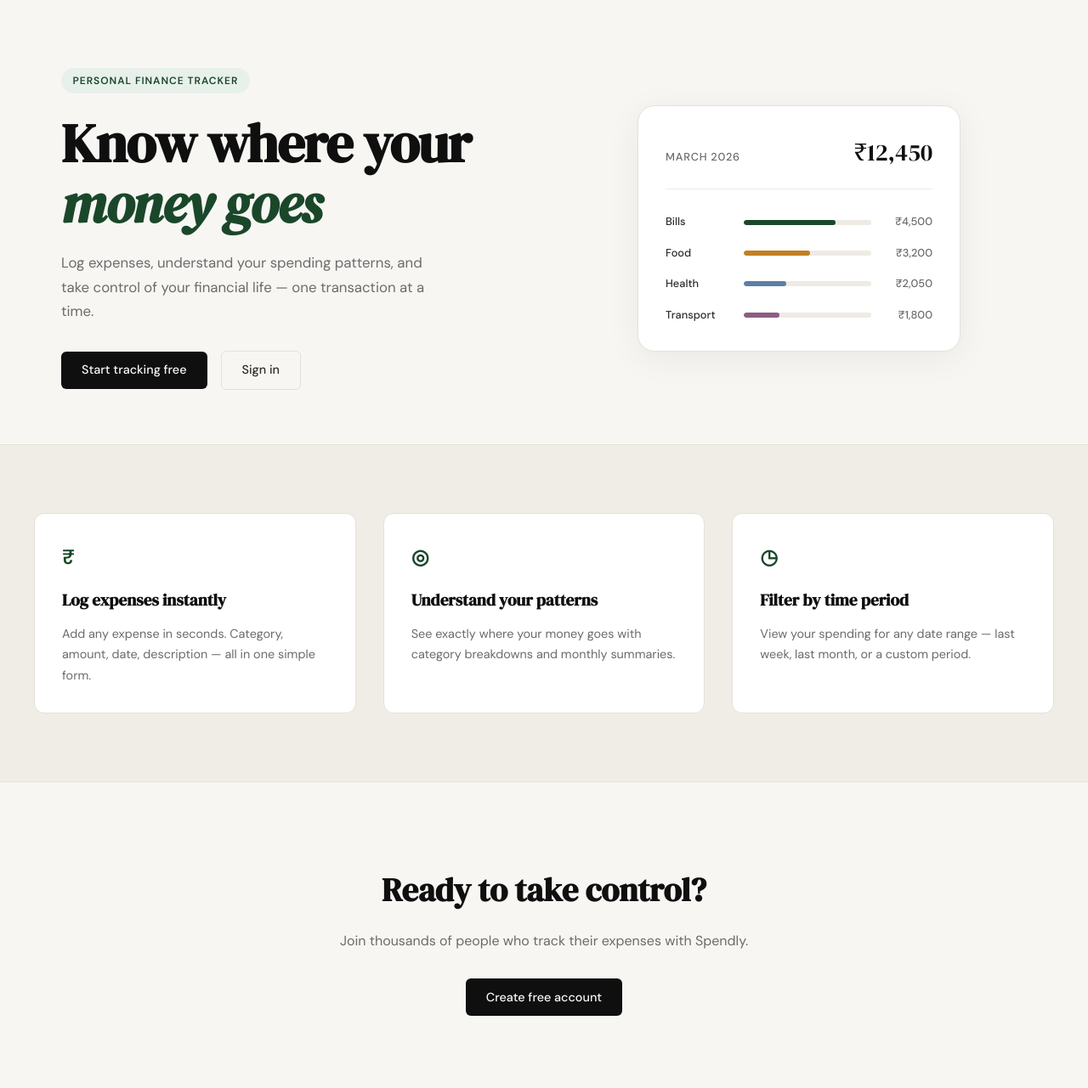
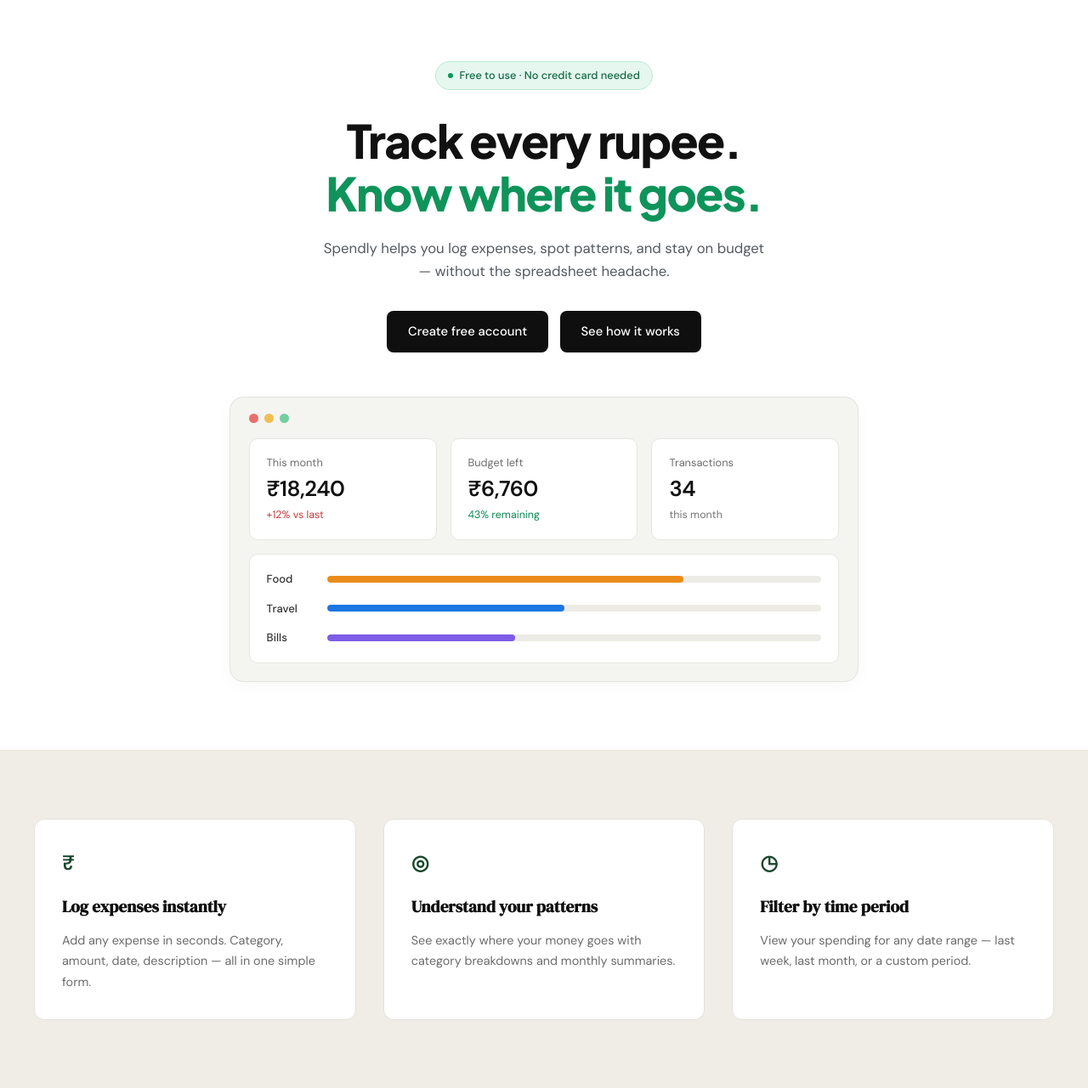
Before and after one commit to pixelvector007/spendly, a Flask app: page / in a window 1280 px wide. Shown: the part 61-1342 px from the top of the page at 85% size. Run offline with Flask 3, Linux system fonts and the light colour scheme.

Commit message:
landing: redesign hero section to match mockup

```diff
--- /dev/null
+++ b/static/css/landing.css
@@ -0,0 +1,240 @@
+@import url('https://fonts.googleapis.com/css2?family=Plus+Jakarta+Sans:wght@700;800&display=swap');
+
+/* ------------------------------------------------------------------ */
+/* Hero Section Override                                               */
+/* ------------------------------------------------------------------ */
+
+.hero {
+    display: block;
+    max-width: 100%;
+    width: 100%;
+    margin: 0 auto;
+    padding: 4.5rem 2rem 5rem;
+    background: #ffffff;
+    text-align: center;
+}
+
+.hero-inner {
+    max-width: 780px;
+    margin: 0 auto;
+    display: flex;
+    flex-direction: column;
+    align-items: center;
+}
+
+.hero-badge {
+    display: inline-flex;
+    align-items: center;
+    gap: 0.45rem;
+    background: #e6f7ef;
+    border: 1px solid #bce8d2;
+    color: #126b44;
+    font-family: var(--font-body);
+    font-size: 0.8rem;
+    font-weight: 500;
+    letter-spacing: 0;
+    text-transform: none;
+    padding: 0.35rem 0.9rem;
+    border-radius: 999px;
+    margin-bottom: 1.75rem;
+}
+
+.hero-badge-dot {
+    width: 6px;
+    height: 6px;
+    border-radius: 50%;
+    background: #10965a;
+    flex-shrink: 0;
+}
+
+.hero-title {
+    font-family: 'Plus Jakarta Sans', 'DM Sans', system-ui, sans-serif;
+    font-weight: 800;
+    font-size: clamp(2.4rem, 5vw, 3.4rem);
+    line-height: 1.15;
+    letter-spacing: -0.03em;
+    color: #111111;
+    margin-bottom: 1.25rem;
+}
+
+.hero-title-accent {
+    color: #0e945a;
+}
+
+.hero-subtitle {
+    font-family: var(--font-body);
+    font-size: 1.05rem;
+    color: #555a60;
+    line-height: 1.65;
+    max-width: 520px;
+    margin: 0 auto 2rem;
+}
+
+.hero-actions {
+    display: flex;
+    justify-content: center;
+    align-items: center;
+    gap: 0.85rem;
+    flex-wrap: wrap;
+}
+
+.hero-btn {
+    display: inline-flex;
+    align-items: center;
+    justify-content: center;
+    background: #0f0f0f;
+    color: #ffffff;
+    padding: 0.78rem 1.55rem;
+    border-radius: 8px;
+    font-family: var(--font-body);
+    font-size: 0.925rem;
+    font-weight: 500;
+    text-decoration: none;
+    transition: background 0.2s ease, transform 0.15s ease;
+}
+
+.hero-btn:hover {
+    background: #262626;
+}
+
+/* ------------------------------------------------------------------ */
+/* Hero Dashboard Mockup                                               */
+/* ------------------------------------------------------------------ */
+
+.hero-mockup {
+    width: 100%;
+    max-width: 740px;
+    margin: 3.25rem auto 0;
+    background: #f4f4f1;
+    border: 1px solid #e3e3de;
+    border-radius: 16px;
+    padding: 1.2rem 1.35rem 1.35rem;
+    text-align: left;
+    box-shadow: 0 4px 20px rgba(0, 0, 0, 0.03);
+}
+
+.mockup-dots {
+    display: flex;
+    align-items: center;
+    gap: 7px;
+    margin-bottom: 1.15rem;
+}
+
+.mockup-dot {
+    width: 11px;
+    height: 11px;
+    border-radius: 50%;
+    display: inline-block;
+}
+
+.mockup-dot-red { background: #e8706a; }
+.mockup-dot-yellow { background: #efc050; }
+.mockup-dot-green { background: #74cfa0; }
+
+.mockup-stats {
+    display: grid;
+    grid-template-columns: repeat(3, 1fr);
+    gap: 1rem;
+    margin-bottom: 1rem;
+}
+
+.mockup-stat-card {
+    background: #ffffff;
+    border: 1px solid #e6e6e1;
+    border-radius: 10px;
+    padding: 1.1rem 1.25rem;
+}
+
+.mockup-stat-label {
+    font-size: 0.8rem;
+    color: #6d6d6d;
+    font-weight: 400;
+    margin-bottom: 0.35rem;
+}
+
+.mockup-stat-value {
+    font-family: 'DM Sans', system-ui, sans-serif;
+    font-size: 1.6rem;
+    font-weight: 700;
+    color: #111111;
+    line-height: 1.2;
+    letter-spacing: -0.02em;
+    margin-bottom: 0.35rem;
+}
+
+.mockup-stat-meta {
+    font-size: 0.78rem;
+    font-weight: 400;
+}
+
+.mockup-stat-meta.is-up { color: #c93b3b; }
+.mockup-stat-meta.is-good { color: #0e8a55; }
+.mockup-stat-meta.is-neutral { color: #757575; }
+
+.mockup-bars-card {
+    background: #ffffff;
+    border: 1px solid #e6e6e1;
+    border-radius: 10px;
+    padding: 1.15rem 1.25rem;
+    display: flex;
+    flex-direction: column;
+    gap: 0.85rem;
+}
+
+.mockup-bar-row {
+    display: grid;
+    grid-template-columns: 58px 1fr;
+    align-items: center;
+    gap: 0.85rem;
+}
+
+.mockup-bar-label {
+    font-size: 0.82rem;
+    font-weight: 500;
+    color: #333333;
+}
+
+.mockup-bar-track {
+    width: 100%;
+    height: 8px;
+    background: #ecebe6;
+    border-radius: 999px;
+    overflow: hidden;
+}
+
+.mockup-bar-fill {
+    height: 100%;
+    border-radius: 999px;
+}
+
+.mockup-bar-food { background: #eb8c1a; }
+.mockup-bar-travel { background: #1c76e2; }
+.mockup-bar-bills { background: #7c5ce6; }
+
+/* ------------------------------------------------------------------ */
+/* Responsive                                                          */
+/* ------------------------------------------------------------------ */
+
+@media (max-width: 900px) {
+    .hero {
+        text-align: center;
+    }
+
+    .hero-subtitle {
+        max-width: 520px;
+    }
+
+    .hero-actions {
+        justify-content: center;
+    }
+}
+
+@media (max-width: 640px) {
+    .hero {
+        padding: 3rem 1.25rem 3.5rem;
+    }
+
+    .mockup-stats {
+        grid-template-columns: 1fr;
+    }
+}
--- a/templates/landing.html
+++ b/templates/landing.html
@@ -1,60 +1,75 @@
 {% extends "base.html" %}
 
 {% block title %}Spendly — Track Every Rupee{% endblock %}
+
+{% block head %}
+<link rel="stylesheet" href="{{ url_for('static', filename='css/landing.css') }}">
+{% endblock %}
 
 {% block content %}
 
 <section class="hero">
     <div class="hero-inner">
-        <div class="hero-badge">Personal Finance Tracker</div>
+        <div class="hero-badge">
+            <span class="hero-badge-dot"></span>
+            Free to use · No credit card needed
+        </div>
         <h1 class="hero-title">
-            Know where your<br>
-            <em>money goes</em>
+            Track every rupee.<br>
+            <span class="hero-title-accent">Know where it goes.</span>
         </h1>
         <p class="hero-subtitle">
-            Log expenses, understand your spending patterns,
-            and take control of your financial life —
-            one transaction at a time.
+            Spendly helps you log expenses, spot patterns, and stay
+            on budget — without the spreadsheet headache.
         </p>
         <div class="hero-actions">
-            <a href="{{ url_for('register') }}" class="btn-primary">Start tracking free</a>
-            <a href="{{ url_for('login') }}" class="btn-ghost">Sign in</a>
+            <a href="{{ url_for('register') }}" class="hero-btn">Create free account</a>
+            <a href="#features" class="hero-btn">See how it works</a>
         </div>
     </div>
-    <div class="hero-visual">
-        <div class="mock-card">
-            <div class="mock-card-header">
-                <span class="mock-label">March 2026</span>
-                <span class="mock-total">₹12,450</span>
+
+    <div class="hero-mockup">
+        <div class="mockup-dots">
+            <span class="mockup-dot mockup-dot-red"></span>
+            <span class="mockup-dot mockup-dot-yellow"></span>
+            <span class="mockup-dot mockup-dot-green"></span>
+        </div>
+
+        <div class="mockup-stats">
+            <div class="mockup-stat-card">
+                <div class="mockup-stat-label">This month</div>
+                <div class="mockup-stat-value">₹18,240</div>
+                <div class="mockup-stat-meta is-up">+12% vs last</div>
             </div>
-            <div class="mock-bars">
-                <div class="mock-bar-row">
-                    <span class="mock-cat">Bills</span>
-                    <div class="mock-bar-track">
-                        <div class="mock-bar" style="width: 72%"></div>
-                    </div>
-                    <span class="mock-amt">₹4,500</span>
+            <div class="mockup-stat-card">
+                <div class="mockup-stat-label">Budget left</div>
+                <div class="mockup-stat-value">₹6,760</div>
+                <div class="mockup-stat-meta is-good">43% remaining</div>
+            </div>
+            <div class="mockup-stat-card">
+                <div class="mockup-stat-label">Transactions</div>
+                <div class="mockup-stat-value">34</div>
+                <div class="mockup-stat-meta is-neutral">this month</div>
+            </div>
+        </div>
+
+        <div class="mockup-bars-card">
+            <div class="mockup-bar-row">
+                <span class="mockup-bar-label">Food</span>
+                <div class="mockup-bar-track">
+                    <div class="mockup-bar-fill mockup-bar-food" style="width: 72%"></div>
                 </div>
-                <div class="mock-bar-row">
-                    <span class="mock-cat">Food</span>
-                    <div class="mock-bar-track">
-                        <div class="mock-bar mock-bar-2" style="width: 52%"></div>
-                    </div>
-                    <span class="mock-amt">₹3,200</span>
+            </div>
+            <div class="mockup-bar-row">
+                <span class="mockup-bar-label">Travel</span>
+                <div class="mockup-bar-track">
+                    <div class="mockup-bar-fill mockup-bar-travel" style="width: 48%"></div>
                 </div>
-                <div class="mock-bar-row">
-                    <span class="mock-cat">Health</span>
-                    <div class="mock-bar-track">
-                        <div class="mock-bar mock-bar-3" style="width: 33%"></div>
-                    </div>
-                    <span class="mock-amt">₹2,050</span>
-                </div>
-                <div class="mock-bar-row">
-                    <span class="mock-cat">Transport</span>
-                    <div class="mock-bar-track">
-                        <div class="mock-bar mock-bar-4" style="width: 28%"></div>
-                    </div>
-                    <span class="mock-amt">₹1,800</span>
+            </div>
+            <div class="mockup-bar-row">
+                <span class="mockup-bar-label">Bills</span>
+                <div class="mockup-bar-track">
+                    <div class="mockup-bar-fill mockup-bar-bills" style="width: 38%"></div>
                 </div>
             </div>
         </div>
```
